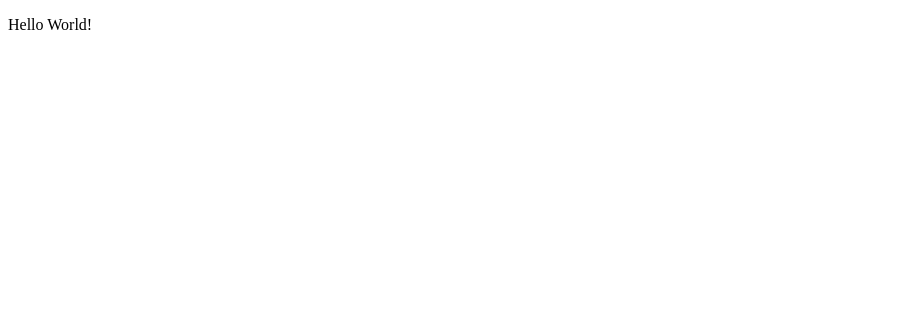
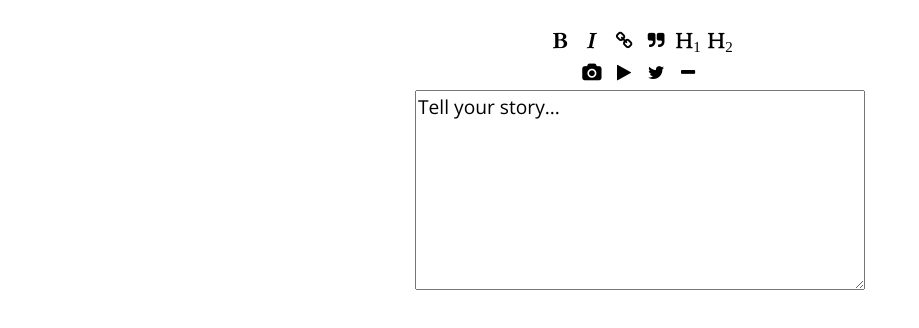
Before and after one commit to mp3/wysiwyg-editor, a React (Vite) app: page / in a window 1280 px wide. Shown: the top 328 px of the page, without its empty margins (0-919 px from the left). Built offline with nearby package versions, Linux system fonts and the light colour scheme.

Commit message:
getting started to clone Medium with Quill

```diff
--- a/src/main.tsx
+++ b/src/main.tsx
@@ -1,20 +1,78 @@
 import React from 'react'
 import ReactDOM from 'react-dom'
-import Quill from './lib/Quill'
+import { createGlobalStyle } from 'styled-components'
+// import Quill from './lib/Quill'
 
 const Main = () => {
 
-  React.useEffect(() => {
-    new Quill('#editor')
-  }, [])
+  // React.useEffect(() => {
+  //   new Quill('#editor')
+  // }, [])
 
   return (
     <React.Fragment>
-      <div id="editor">
-        <p>Hello World!</p>
+      <GlobalStyle />
+      <div id="tooltip-controls">
+        <button id="bold-button"><i className="fa fa-bold"></i></button>
+        <button id="italic-button"><i className="fa fa-italic"></i></button>
+        <button id="link-button"><i className="fa fa-link"></i></button>
+        <button id="blockquote-button"><i className="fa fa-quote-right"></i></button>
+        <button id="header-1-button"><i className="fa fa-header"><sub>1</sub></i></button>
+        <button id="header-2-button"><i className="fa fa-header"><sub>2</sub></i></button>
       </div>
+      <div id="sidebar-controls">
+        <button id="image-button"><i className="fa fa-camera"></i></button>
+        <button id="video-button"><i className="fa fa-play"></i></button>
+        <button id="tweet-button"><i className="fa fa-twitter"></i></button>
+        <button id="divider-button"><i className="fa fa-minus"></i></button>
+      </div>
+      <textarea id="editor-container">Tell your story...</textarea>
     </React.Fragment>
   )
 }
 
+const GlobalStyle = createGlobalStyle`
+* {
+  box-sizing: border-box;
+}
+
+html, body {
+  height: 100%;
+  margin: 0;
+  width: 100%;
+}
+body {
+  padding: 25px;
+}
+
+#editor-container {
+  display: block;
+  font-family: 'Open Sans', Helvetica, sans-serif;
+  font-size: 1.2em;
+  height: 200px;
+  margin: 0 auto;
+  width: 450px;
+}
+
+#tooltip-controls, #sidebar-controls {
+  text-align: center;
+}
+
+button {
+  background: transparent;
+  border: none;
+  cursor: pointer;
+  display: inline-block;
+  font-size: 18px;
+  padding: 0;
+  height: 32px;
+  width: 32px;
+  text-align: center;
+
+  &:active, &:foxus {
+    outline: none;
+  }
+}
+`
+
 ReactDOM.render(<Main />, document.getElementById('root'))
```
Also changed, not shown: src/lib/Quill.ts (line endings or trailing spaces).
